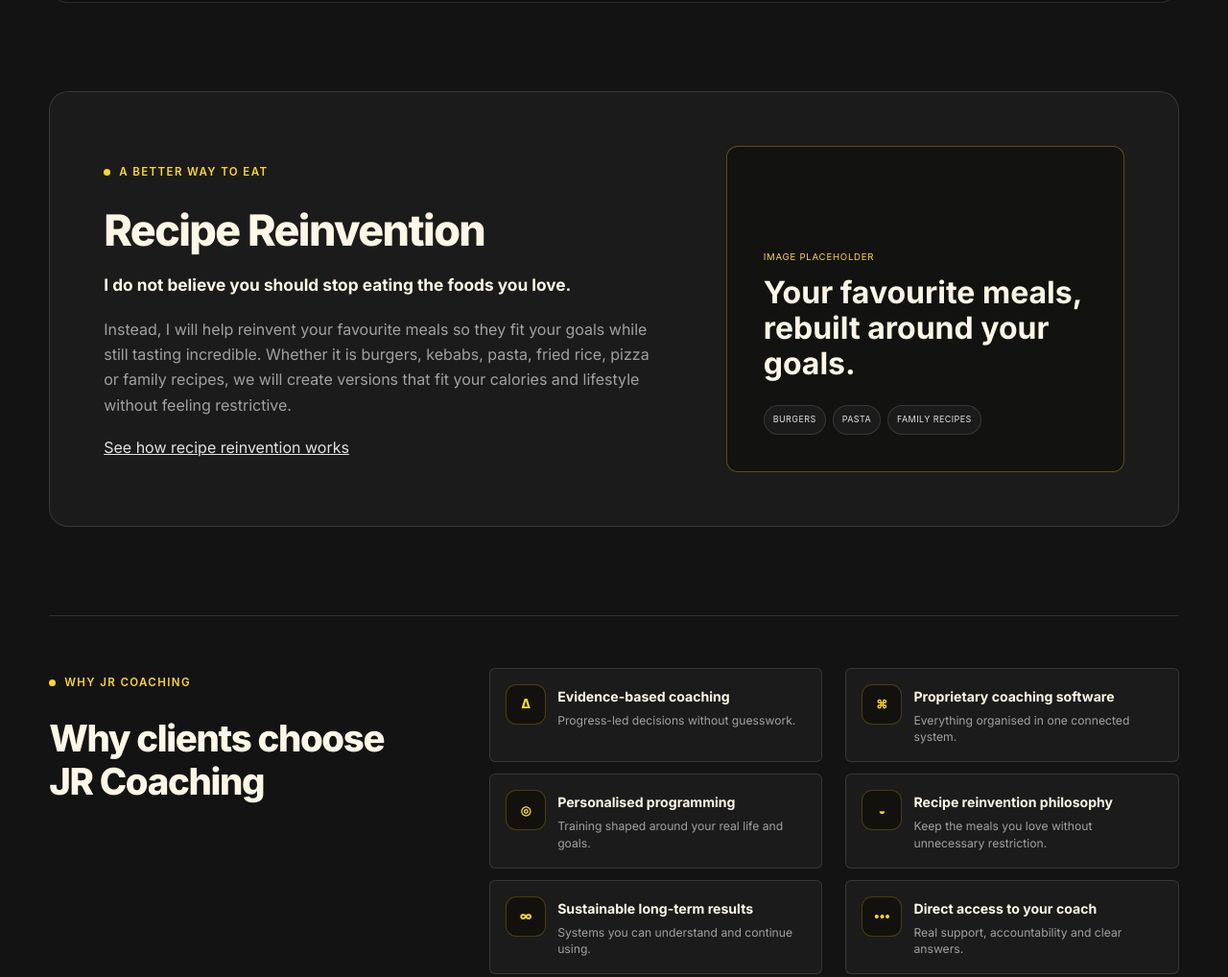
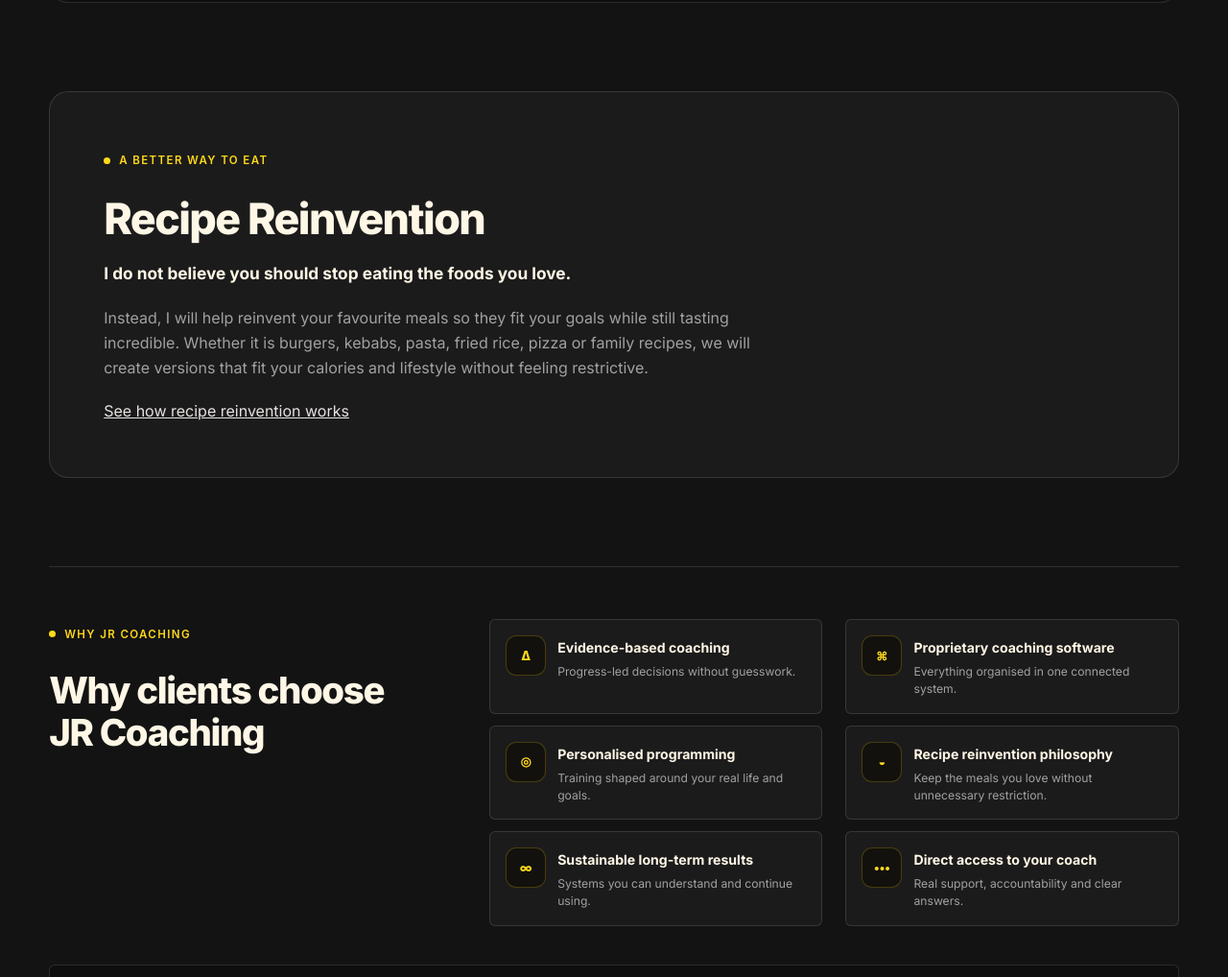
Before and after one commit to jaraad05/jaraad-ramsey-website, a website built with Vite: page personal-training.html in a window 1280 px wide. Shown: the part 7546-8564 px from the top of the page at 96% size. Built offline with nearby package versions, Linux system fonts and the light colour scheme.

Commit message:
Simplify recipe panel and update Anton timeframe

```diff
--- a/assets/site.css
+++ b/assets/site.css
@@ -1962,10 +1962,6 @@ p {
 }
 
 .pricing-recipe-benefit {
-  display: grid;
-  grid-template-columns: minmax(0, 1fr) minmax(300px, 0.72fr);
-  gap: clamp(34px, 6vw, 72px);
-  align-items: center;
   margin-top: clamp(58px, 8vw, 92px);
   padding: clamp(28px, 5vw, 56px);
   background: var(--surface);
@@ -1973,6 +1969,10 @@ p {
   border-radius: var(--radius-lg);
 }
 
+.pricing-recipe-benefit > div {
+  max-width: 760px;
+}
+
 .pricing-recipe-benefit h3 {
   margin: 10px 0 16px;
   font-size: clamp(1.8rem, 3.8vw, 2.8rem);
@@ -1987,52 +1987,6 @@ p {
   color: var(--text);
   font-size: 1.08rem;
   font-weight: 700;
-}
-
-.pricing-recipe-placeholder {
-  display: flex;
-  min-height: 340px;
-  flex-direction: column;
-  justify-content: flex-end;
-  padding: clamp(24px, 4vw, 38px);
-  background: #121210;
-  border: 1px solid rgba(255, 217, 26, 0.3);
-  border-radius: var(--radius-md);
-}
-
-.pricing-recipe-placeholder > span {
-  margin-bottom: 12px;
-  color: var(--yellow);
-  font-family: var(--font-label);
-  font-size: 0.6rem;
-  letter-spacing: 0.08em;
-  text-transform: uppercase;
-}
-
-.pricing-recipe-placeholder > strong {
-  max-width: 360px;
-  color: var(--text);
-  font-size: clamp(1.35rem, 2.8vw, 2rem);
-  line-height: 1.15;
-}
-
-.pricing-recipe-placeholder > div {
-  display: flex;
-  flex-wrap: wrap;
-  gap: 7px;
-  margin-top: 24px;
-}
-
-.pricing-recipe-placeholder small {
-  padding: 7px 9px;
-  color: var(--text-standard);
-  background: var(--surface);
-  border: 1px solid var(--border);
-  border-radius: 999px;
-  font-family: var(--font-label);
-  font-size: 0.56rem;
-  letter-spacing: 0.05em;
-  text-transform: uppercase;
 }
 
 .pricing-trust {
@@ -3260,7 +3214,6 @@ p {
   }
 
   .pricing-app-included,
-  .pricing-recipe-benefit,
   .pricing-trust {
     grid-template-columns: 1fr;
   }
@@ -3321,10 +3274,6 @@ p {
 
   .pricing-recipe-benefit {
     padding: 26px 20px;
-  }
-
-  .pricing-recipe-placeholder {
-    min-height: 250px;
   }
 
   .pricing-app-feature-grid,
--- a/personal-training.html
+++ b/personal-training.html
@@ -810,19 +810,6 @@
               </p>
               <a class="text-link" href="#recipe-reinvention">See how recipe reinvention works</a>
             </div>
-            <div
-              class="pricing-recipe-placeholder"
-              role="img"
-              aria-label="Recipe reinvention image placeholder"
-            >
-              <span>Image placeholder</span>
-              <strong>Your favourite meals, rebuilt around your goals.</strong>
-              <div aria-hidden="true">
-                <small>Burgers</small>
-                <small>Pasta</small>
-                <small>Family recipes</small>
-              </div>
-            </div>
           </div>
 
           <div class="pricing-trust" data-reveal>
@@ -979,7 +966,7 @@
                 </div>
                 <div>
                   <span>Timeframe</span>
-                  <strong>Focused year</strong>
+                  <strong>Two years</strong>
                 </div>
                 <div>
                   <span>Main goal</span>
```
